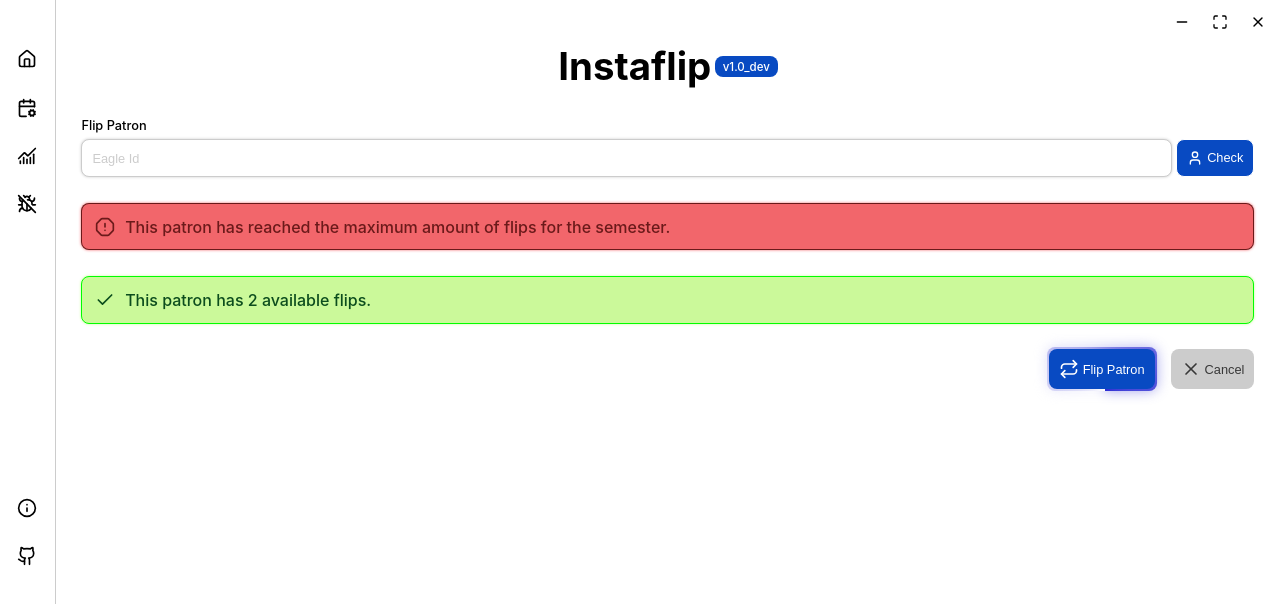
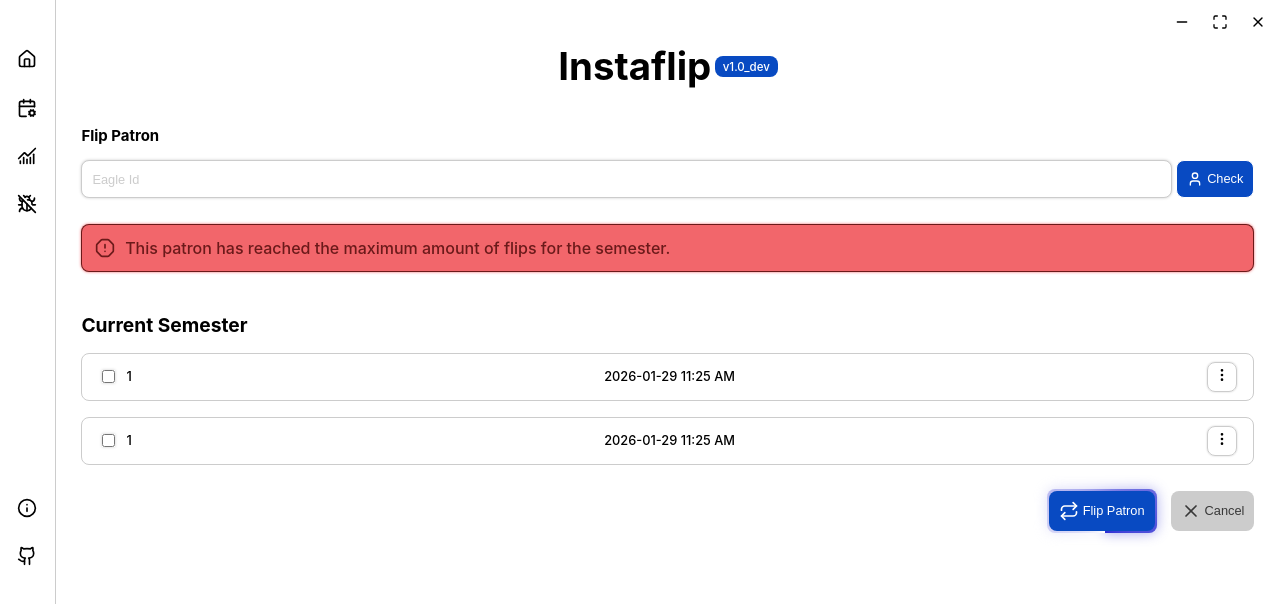
Before and after one commit to Honuluau/instaflip, a React (Vite) app in the folder frontend/: page / in a window 1280 px wide. Shown: the top 604 px of the page. Built offline with nearby package versions, Linux system fonts and the light colour scheme.

Commit message:
Added Banners component and FlipInstance components

```diff
--- a/frontend/src/App.tsx
+++ b/frontend/src/App.tsx
@@ -1,4 +1,4 @@
-import {useEffect, useState} from 'react';
+import { useEffect, useState } from 'react';
 import './App.css';
 import { PageType, Sidebar } from './components/Sidebar';
 import { Topbar } from './components/Topbar';
@@ -6,8 +6,10 @@ import { Header } from './components/Header';
 import { SettingsPage } from './pages/SettingsPage';
 import StatisticsPage from './pages/StatisticsPage';
 import { DebugPage } from './pages/DebugPage';
-import { Check, Cross, OctagonAlert, Repeat, User, X } from 'lucide-react';
+import { Check, Cross, EllipsisVertical, OctagonAlert, Repeat, User, X } from 'lucide-react';
 import { InfoPage } from './pages/InfoPage';
+import { FlipInstance } from './components/FlipInstance';
+import { CanFlipBanner, MaximumFlipsReachedBanner } from './components/Banners';
 
 export const version = "v1.0_dev"
 
@@ -15,7 +17,7 @@ function App() {
     const [currentPage, setCurrentPage] = useState<PageType>("main");
 
     const renderPage = () => {
-        switch(currentPage) {
+        switch (currentPage) {
             case "settings":
                 return <SettingsPage />
             case "statistics":
@@ -30,26 +32,22 @@ function App() {
                         <Header />
                         <div className='container'>
                             <div className='form-div'>
-                            <p>Flip Patron</p>
+                                <h3>Flip Patron</h3>
                                 <div className='flex input-button'>
                                     <input type="text" placeholder='Eagle Id'></input>
-                                <button className='accent check-btn'><User size={16}/><span>Check</span></button>
+                                    <button className='accent check-btn'><User size={16} /><span>Check</span></button>
                                 </div>
                             </div>
                         </div>
                         {
-                        <div className='container'>
-                            <div className='banner ineligible'>
-                                <OctagonAlert size={20}/>
-                                <span>This patron has reached the maximum amount of flips for the semester.</span>
-                            </div>
-                        </div>
+                            <MaximumFlipsReachedBanner />
                         }
                         {
-                        <div className='container'>
-                            <div className='banner eligible'>
-                                <Check size={20}/>
-                                <span>This patron has 2 available flips.</span>
+                            <div className='container flex-col'>
+                                <h2>Current Semester</h2>
+                                <div className='semesters'>
+                                    <FlipInstance />
+                                    <FlipInstance />
                                 </div>
                             </div>
                         }
@@ -57,12 +55,12 @@ function App() {
                             <div className='container button-row'>
                                 <div className='colorful-card'>
                                     <button className='flip-btn'>
-                                    <Repeat size={20}/>
+                                        <Repeat size={20} />
                                         <span>Flip Patron</span>
                                     </button>
                                 </div>
                                 <button className='flip-btn cancel'>
-                                <X size={20}/>
+                                    <X size={20} />
                                     <span>Cancel</span>
                                 </button>
                             </div>
--- /dev/null
+++ b/frontend/src/components/Banners.tsx
@@ -0,0 +1,23 @@
+import { Check, OctagonAlert } from "lucide-react";
+
+export function MaximumFlipsReachedBanner() {
+    return (
+        <div className='container'>
+            <div className='banner ineligible'>
+                <OctagonAlert size={20} />
+                <span>This patron has reached the maximum amount of flips for the semester.</span>
+            </div>
+        </div>
+    )
+}
+
+export function CanFlipBanner() {
+    return (
+        <div className='container'>
+            <div className='banner eligible'>
+                <Check size={20} />
+                <span>This patron has 2 available flips.</span>
+            </div>
+        </div>
+    )
+}
--- /dev/null
+++ b/frontend/src/components/FlipInstance.tsx
@@ -0,0 +1,18 @@
+import { EllipsisVertical } from "lucide-react";
+
+export function FlipInstance() {
+    return (
+        <div className='flip-instance'>
+            <div className='selection'>
+                <input type='checkbox' />
+                <span className='id'>1</span>
+            </div>
+            <div className='information'>
+                <span className='date'>2026-01-29 11:25 AM</span>
+            </div>
+            <div className='action'>
+                <button><EllipsisVertical size={16} /></button>
+            </div>
+        </div>
+    )
+}
--- a/frontend/src/style.css
+++ b/frontend/src/style.css
@@ -3,8 +3,8 @@ body {
 }
 
 :root {
-    --accent1: oklch(0.4559 0.1973 261.75);
-    --accent2: oklch(58.217% 0.18922 258.264);
+    --accent1: rgb(8, 74, 194);
+    --accent2: rgb(37, 118, 232);
 
     --radius: 0.625rem;
     --background: oklch(1, 0, 0);
@@ -335,3 +335,51 @@ input::placeholder {
     gap: 16px;
     justify-content: right;
 }
+
+.semesters {
+    display: flex;
+    flex-direction: column;
+    gap: 16px;
+    width: 100%;
+}
+
+.flip-instance {
+    display: inline-flex;
+    align-items: center;
+    justify-content: space-between;
+    border: 1px solid var(--border);
+    background-color: rgba(255, 255, 255, 0);
+    border-radius: var(--radius);
+    padding-left: 16px;
+    padding-right: 16px;
+    padding-top: 8px;
+    padding-bottom: 8px;
+    gap: 16px;
+
+    font-weight: var(--sb-font-weight);
+    font-size: var(--sb-font-size);
+
+    transition: border-color 0.1s ease;
+    transition: background-color 0.1s ease;
+}
+
+
+.flip-instance:has(input:checked) {
+    border: 1px solid var(--accent1);
+    background-color: rgba(8, 74, 194, 0.2);
+}
+
+.flip-instance .selection {
+    display: inline-flex;
+    align-items: center;
+    gap: 8px;
+}
+
+.flip-instance button {
+    border-radius: var(--radius);
+    border: 1px solid var(--border);
+    box-shadow: 0px 0px 2px var(--border);
+    padding: 4px;
+    width: 30px;
+    height: 30px;
+}
```
Lines whose indentation alone changed are shown as unchanged.
